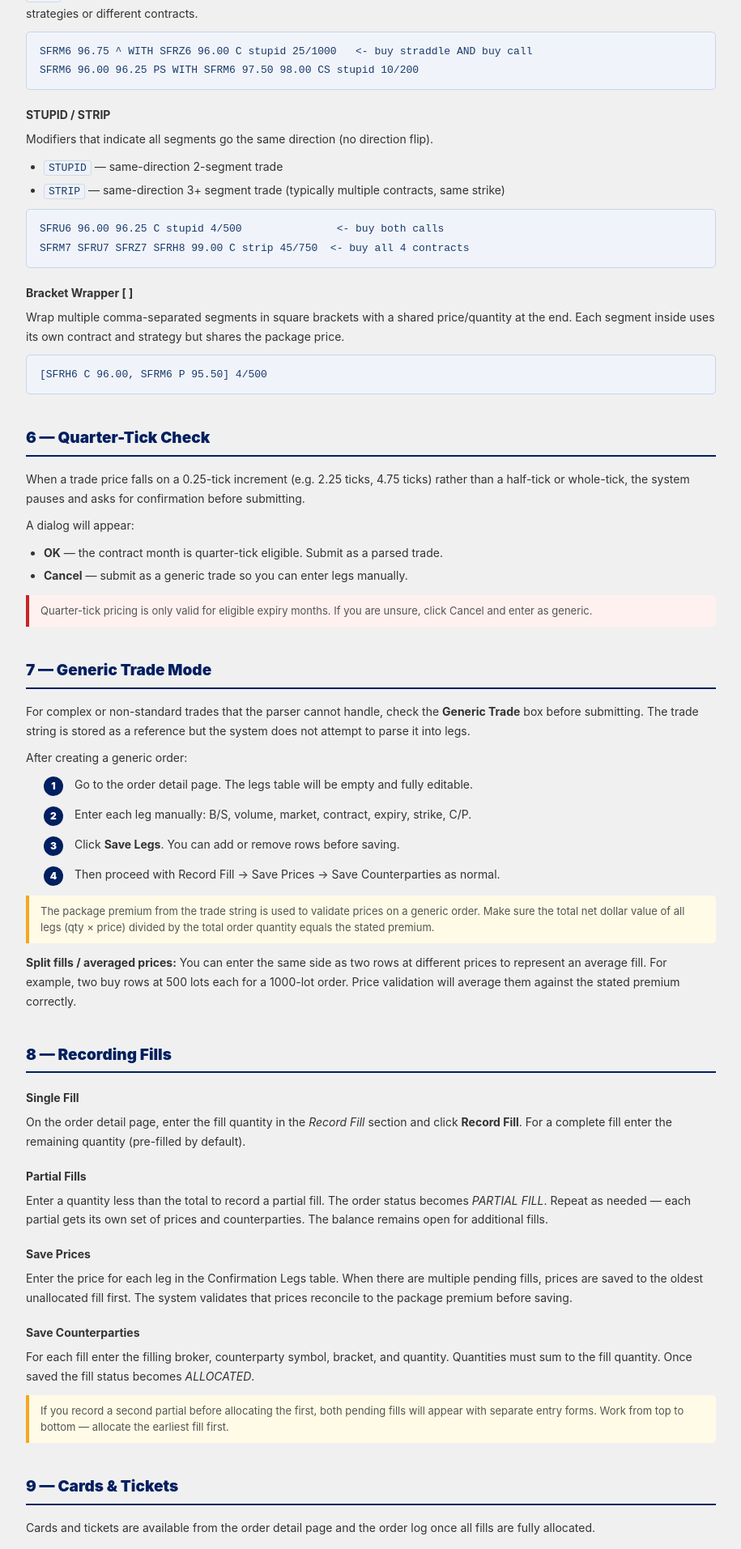
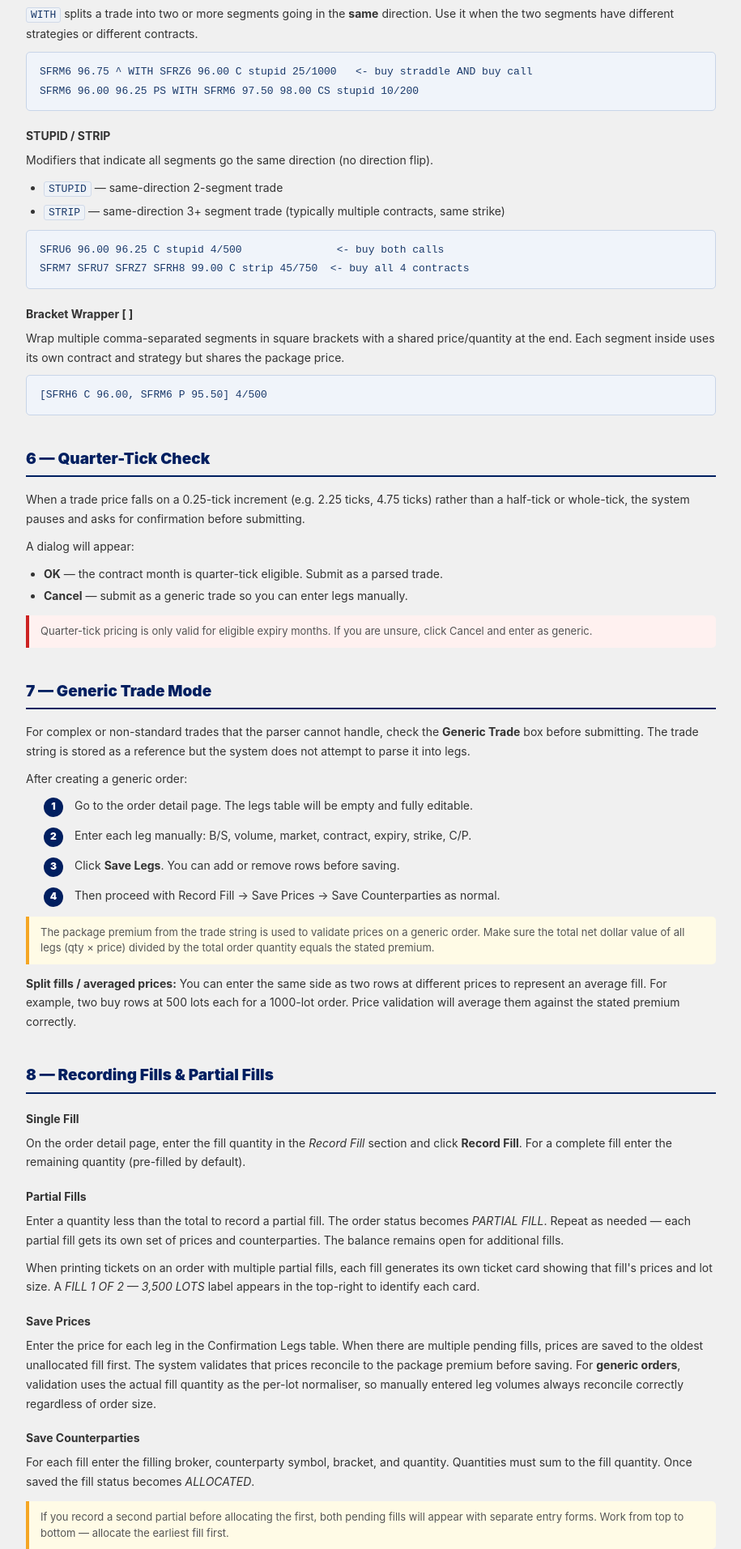
Before and after one commit to mano26/axis-trade-flow, a Python web app: template app/templates/guide.html in a window 1280 px wide. Shown: the part 3887-5800 px from the top of the page at 81% size, without its empty margins (182-1097 px from the left). Run offline with Jinja, Linux system fonts and the light colour scheme; the template is opened without the code that fills it, so the values that code supplies are empty.

Commit message:
update guide

```diff
--- a/app/templates/guide.html
+++ b/app/templates/guide.html
@@ -54,9 +54,10 @@
         <li><a href="#advanced">Advanced Modifiers (CVD, Ratios, Stupid/Strip)</a></li>
         <li><a href="#tick-check">Quarter-Tick Check</a></li>
         <li><a href="#generic">Generic Trade Mode</a></li>
-        <li><a href="#fills">Recording Fills</a></li>
+        <li><a href="#fills">Recording Fills &amp; Partial Fills</a></li>
         <li><a href="#cards-tickets">Cards &amp; Tickets</a></li>
         <li><a href="#amend">Amending a Trade</a></li>
+        <li><a href="#modify-balance">Modifying the Balance</a></li>
         <li><a href="#order-log">Order Log</a></li>
     </ol>
 </div>
@@ -302,16 +303,17 @@ SFRM7 SFRU7 SFRZ7 SFRH8 99.00 C strip 45/750  &lt;- buy all 4 contracts</div>
 
 <!-- ═══════════════════════════════════════════════════════ -->
 <div class="guide-section" id="fills">
-    <h2>8 — Recording Fills</h2>
+    <h2>8 — Recording Fills &amp; Partial Fills</h2>
 
     <h3>Single Fill</h3>
     <p>On the order detail page, enter the fill quantity in the <em>Record Fill</em> section and click <strong>Record Fill</strong>. For a complete fill enter the remaining quantity (pre-filled by default).</p>
 
     <h3>Partial Fills</h3>
-    <p>Enter a quantity less than the total to record a partial fill. The order status becomes <em>PARTIAL FILL</em>. Repeat as needed — each partial gets its own set of prices and counterparties. The balance remains open for additional fills.</p>
+    <p>Enter a quantity less than the total to record a partial fill. The order status becomes <em>PARTIAL FILL</em>. Repeat as needed — each partial fill gets its own set of prices and counterparties. The balance remains open for additional fills.</p>
+    <p>When printing tickets on an order with multiple partial fills, each fill generates its own ticket card showing that fill's prices and lot size. A <em>FILL 1 OF 2 — 3,500 LOTS</em> label appears in the top-right to identify each card.</p>
 
     <h3>Save Prices</h3>
-    <p>Enter the price for each leg in the Confirmation Legs table. When there are multiple pending fills, prices are saved to the oldest unallocated fill first. The system validates that prices reconcile to the package premium before saving.</p>
+    <p>Enter the price for each leg in the Confirmation Legs table. When there are multiple pending fills, prices are saved to the oldest unallocated fill first. The system validates that prices reconcile to the package premium before saving. For <strong>generic orders</strong>, validation uses the actual fill quantity as the per-lot normaliser, so manually entered leg volumes always reconcile correctly regardless of order size.</p>
 
     <h3>Save Counterparties</h3>
     <p>For each fill enter the filling broker, counterparty symbol, bracket, and quantity. Quantities must sum to the fill quantity. Once saved the fill status becomes <em>ALLOCATED</em>.</p>
@@ -323,16 +325,27 @@ SFRM7 SFRU7 SFRZ7 SFRH8 99.00 C strip 45/750  &lt;- buy all 4 contracts</div>
 <!-- ═══════════════════════════════════════════════════════ -->
 <div class="guide-section" id="cards-tickets">
     <h2>9 — Cards &amp; Tickets</h2>
-    <p>Cards and tickets are available from the order detail page and the order log once all fills are fully allocated.</p>
+    <p>Cards and tickets are available from the order detail page once fills are allocated. Three buttons appear in the Actions section:</p>
 
-    <h3>Cards</h3>
-    <p>One card is printed per leg per bracket. Each card shows the quantity, contract/month, strike, premium, counterparty, and bracket. For multi-leg trades the bracket letter is circled and suffixed with <em>6</em> to indicate a spread.</p>
-    <p>Quantities on the card are scaled by the leg's ratio relative to the base lot size. For a 1×2 spread where the counterparty allocated 1000 lots at the base leg, the 2× leg card will show 2000.</p>
+    <h3>Print Cards</h3>
+    <p>One card per leg per bracket. Each card shows the quantity, contract/month, strike, premium, counterparty, and bracket. For spread and CVD trades the bracket letter is suffixed with <em>6</em> (e.g. K6) to indicate a spread. Quantities are scaled by the leg's ratio relative to the base lot size — for a 1×2 spread the 2× leg shows double the allocated lots.</p>
 
-    <h3>Ticket</h3>
-    <p>One ticket per order. Shows all legs on both buy and sell sides, plus timestamps (IN, FILL, MOD, OUT) all in Chicago time. All brackets used across all fills are circled in the bracket row at the bottom.</p>
+    <h3>Print Ticket</h3>
+    <p>One ticket per fill. For orders with multiple partial fills a separate ticket is generated for each fill, each showing that fill's prices and size. A <em>FILL 1 OF 2 — 3,500 LOTS</em> label appears in the top-right when there are multiple fills. All prices print with at least two decimal places.</p>
 
-    <div class="tip-box">Use your browser's Print function (Ctrl+P) on the cards or ticket page. The print stylesheet removes the navigation bar and formats each card to 3.5×5.5 inches, each ticket to 8×5.5 inches.</div>
+    <h3>Print Ticket + CPs</h3>
+    <p>Generates one broker card per filling broker per fill. Each card shows:</p>
+    <ul>
+        <li>The full trade grid at the top (all legs with that fill's prices)</li>
+        <li>A counterparty table below, split by trade side</li>
+        <li>For <strong>CVD trades</strong> with opposite-side option/futures: the option quantities appear on the option side, futures quantities on the futures side</li>
+        <li>For <strong>CVD trades</strong> with same-side option/futures (e.g. BUY PUT + BUY FUT): a combined OPT / FUT column on that side</li>
+        <li>For <strong>spread + CVD</strong> (options on both sides): the futures quantities appear alongside options on whichever side the futures belong to</li>
+        <li>The filling broker box at the bottom right</li>
+    </ul>
+    <p>The bracket column shows the bracket letter suffixed with <em>6</em> for any trade that has more than one leg (spreads, flies, CVD, etc.).</p>
+
+    <div class="tip-box">Use your browser's Print function (Ctrl+P). The print stylesheet removes the navigation bar and formats each card to 3.5×5.5 inches, each ticket to 8×5.5 inches.</div>
 </div>
 
 
@@ -347,13 +360,60 @@ SFRM7 SFRU7 SFRZ7 SFRH8 99.00 C strip 45/750  &lt;- buy all 4 contracts</div>
         <li>House and account</li>
     </ul>
     <p>Save Amendment commits both price and counterparty changes in a single transaction. The order status updates to <em>AMENDED</em> and a full before/after record is written to the audit trail.</p>
+
+    <h3>Correct Trade String</h3>
+    <p>For super admins only. If the wrong expiry or contract code was entered (e.g. H6 instead of H7), click the brown <strong>Correct Trade String</strong> button in the Actions bar. This opens a dedicated page showing the current leg structure and a form to enter the corrected trade string.</p>
+    <p>Only the contract code and expiry reference are updated — strikes, volumes, option types, sides, prices, and counterparties are not changed. A reason is required for the audit log. Reprint cards and tickets after correcting.</p>
+
     <div class="tip-box">To amend the trade structure itself (strikes, strategy, direction) use the <strong>Modify Order</strong> button. This re-parses a new trade string and rebuilds the legs.</div>
 </div>
 
 
 <!-- ═══════════════════════════════════════════════════════ -->
+<div class="guide-section" id="modify-balance">
+    <h2>11 — Modifying the Balance</h2>
+    <p>When an order is partially filled and you need to revise what's still working — whether the price, quantity, or structure has changed — use the <strong>Modify Balance</strong> button on the order detail page. It is only visible when the order is in <em>PARTIAL FILL</em> status.</p>
+
+    <h3>How it works</h3>
+    <p>Clicking Modify Balance opens a form where you enter the trade string for <em>what still needs to be filled</em> — not the full original order, just the remaining balance. The system will:</p>
+    <ol>
+        <li>Close the original order at its filled quantity (status becomes <em>PARTIAL CANCELLED</em>)</li>
+        <li>Update the closed order's trade string to show the actual filled quantity (e.g. <code>4/2000</code> becomes <code>4/800</code>)</li>
+        <li>Open a new <em>OPEN</em> order with the next sequential ticket number, copying house and account from the original</li>
+    </ol>
+
+    <h3>Example</h3>
+    <p>Original order: <code>SFRZ6 96.125 96.25 96.375 C FLY 4/2000</code> — 2000 lots working at 4 ticks. You fill 800 lots. Now the client wants to work the balance differently — they want to add a CVD and increase to 4000 lots at 4.5 ticks:</p>
+    <pre style="background:#f5f5f5;border:1px solid #ddd;border-radius:4px;padding:10px;font-family:monospace;font-size:13px;margin:8px 0">SFRZ6 96.125 96.25 96.375 C FLY CVD 95.965 D 10 4.5/4000</pre>
+    <p>After submitting:</p>
+    <ul>
+        <li>Original order #0162 closes at 800 lots — trade string updates to <code>4/800</code>, status becomes <em>PARTIAL CANCELLED</em></li>
+        <li>New order #0163 opens for 4000 lots with the butterfly + CVD structure at 4.5 ticks</li>
+        <li>Each order has its own ticket number, cards, and tickets</li>
+        <li>The new order's fills validate against the new structure and price</li>
+    </ul>
+
+    <h3>What to enter as the balance string</h3>
+    <p>Enter only what still needs to be filled — the parser treats it as a fresh order. You can:</p>
+    <ul>
+        <li><strong>Change price only</strong> — same structure, different price/qty: <code>SFRZ6 96.125 96.25 96.375 C FLY 4.5/1200</code></li>
+        <li><strong>Change quantity</strong> — same structure, more or fewer lots: <code>SFRZ6 96.125 96.25 96.375 C FLY 4/500</code></li>
+        <li><strong>Add CVD</strong> — add a futures hedge that wasn't on the original: <code>SFRZ6 96.125 96.25 96.375 C FLY CVD 95.965 D 10 4/4000</code></li>
+        <li><strong>Change structure entirely</strong> — if the trade has shifted, enter a completely different strategy</li>
+    </ul>
+
+    <h3>Display after modify</h3>
+    <p>The closed order shows its actual filled quantity in all views — Orders page, Order Log, and EOD Summary. A 4/2000 order filled at 800 lots will display as <code>4/800 (PARTIAL CANCELLED)</code>. The new balance order displays normally as a fresh open order.</p>
+
+    <div class="tip-box">
+        <strong>If the client wants both fills on the same ticket number</strong> — enter partial fills sequentially on the same order without using Modify Balance. Each fill records its own prices and counterparties, and Print Ticket + CPs generates one broker card per fill under the same ticket number. Only use Modify Balance when the underlying order terms (price, structure, or quantity) have changed.
+    </div>
+</div>
+
+
+<!-- ═══════════════════════════════════════════════════════ -->
 <div class="guide-section" id="order-log">
-    <h2>11 — Order Log</h2>
+    <h2>12 — Order Log</h2>
     <p>The Order Log shows all orders across any date range. Use the filters to search by:</p>
     <ul>
         <li><strong>Date range</strong> — defaults to today</li>
```
